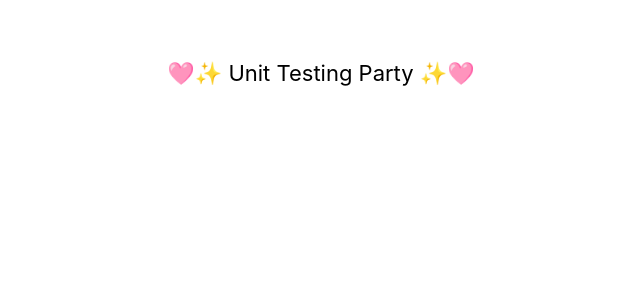
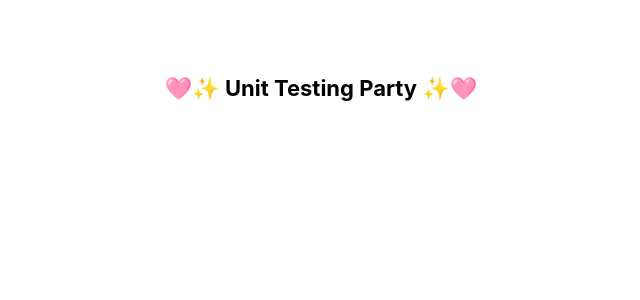
Before and after one commit to bekahlundy/unit-testing-party, a React (Create React App) app: page / in a window 1280 px wide. Shown: the top 300 px of the page, without its empty margins (319-959 px from the left). Built offline with nearby package versions, Linux system fonts and the light colour scheme.

Commit message:
clean up console errs

```diff
--- a/src/App.tsx
+++ b/src/App.tsx
@@ -78,13 +78,13 @@ const App = () => {
 //   font-size: 12px;
 // `;
 
-const AppContainer = styled.body`
+const AppContainer = styled.div`
   padding: 40px 0;
   width: 80%;
   margin: auto;
 `;
 
-const Header = styled.body`
+const Header = styled.h1`
   padding: 20px;
   font-size: 22px;
   text-align: center;
```
